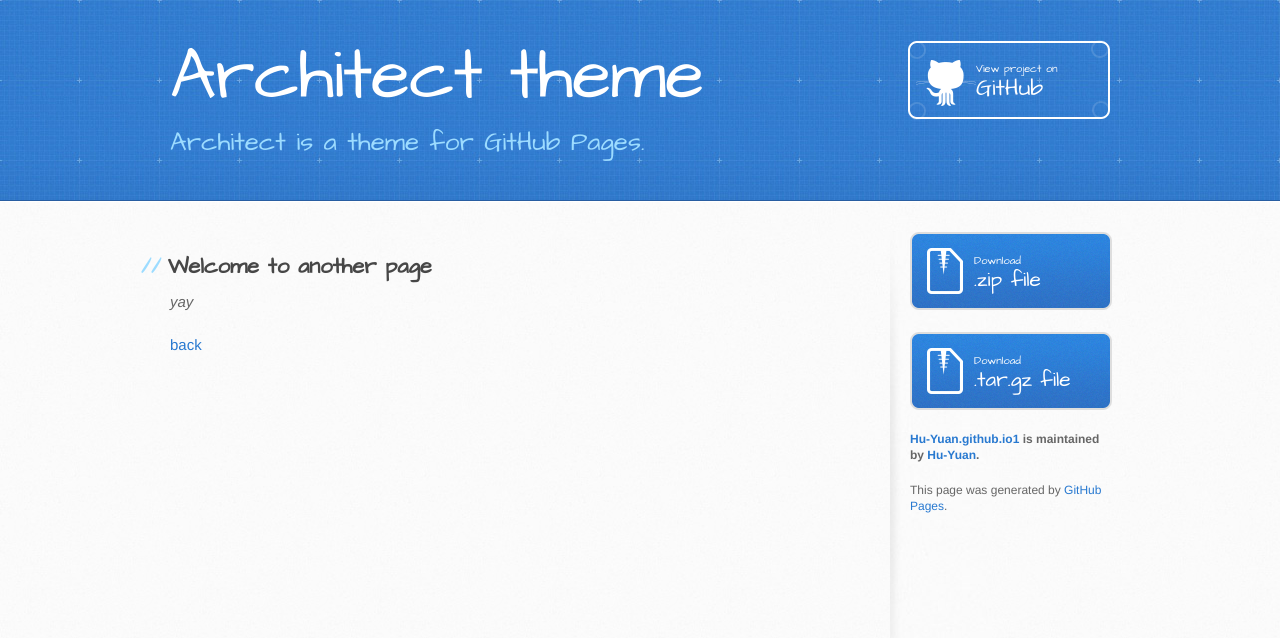
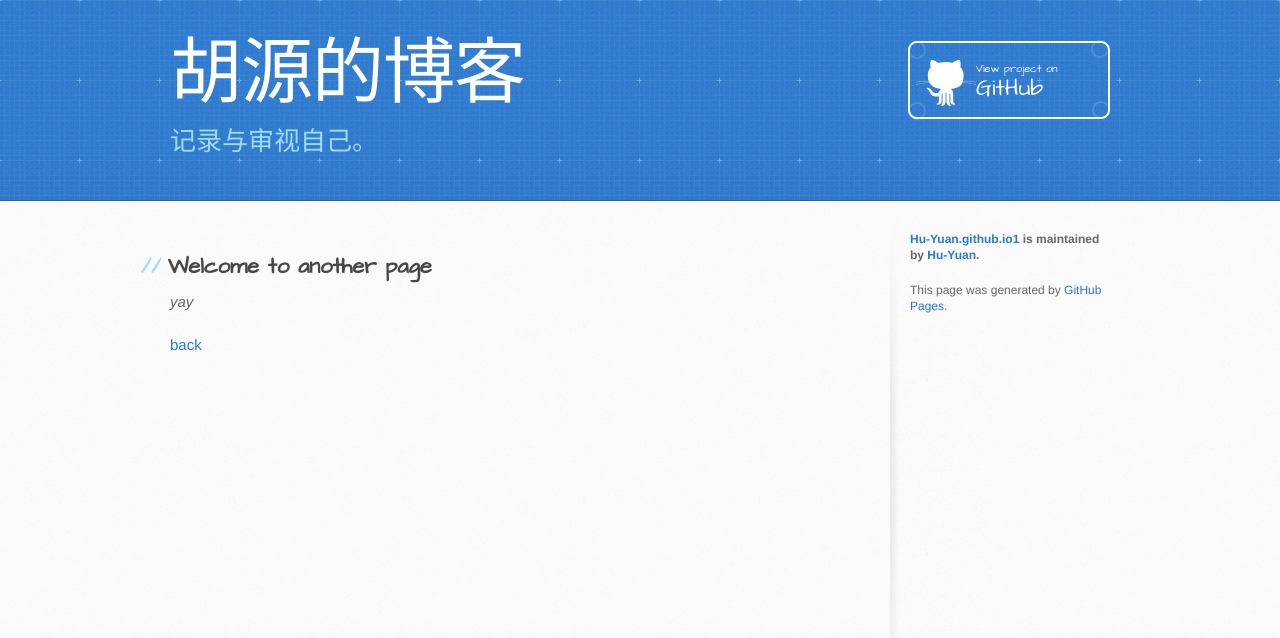
Before and after one commit to Hu-Yuan/Hu-Yuan.github.io1, a Jekyll site: the page built from another-page.md, in a window 1280 px wide. Shown: the top 638 px of the page. Built offline with Jekyll 4.4.1, drawn with Linux system fonts in a browser that asks for light colours; our own code applies the rules of GitHub Pages for plain Markdown files.

Commit message:
changed _config.yml

```diff
--- a/_config.yml
+++ b/_config.yml
@@ -1,5 +1,4 @@
-title: Architect theme
-description: Architect is a theme for GitHub Pages.
-show_downloads: true
-google_analytics:
+title: 胡源的博客
+description: 记录与审视自己。
+show_downloads: false
 theme: jekyll-theme-architect
```
